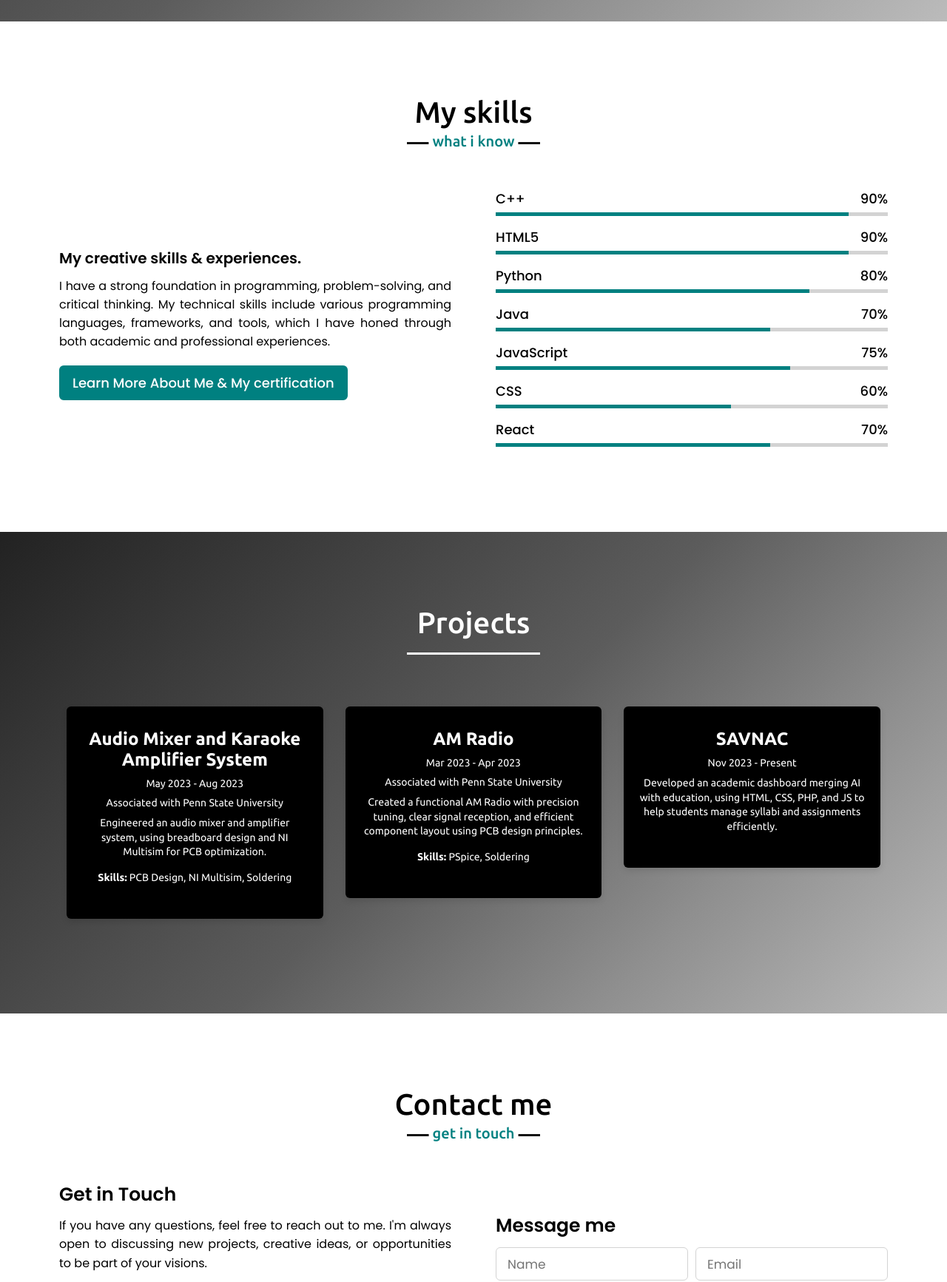
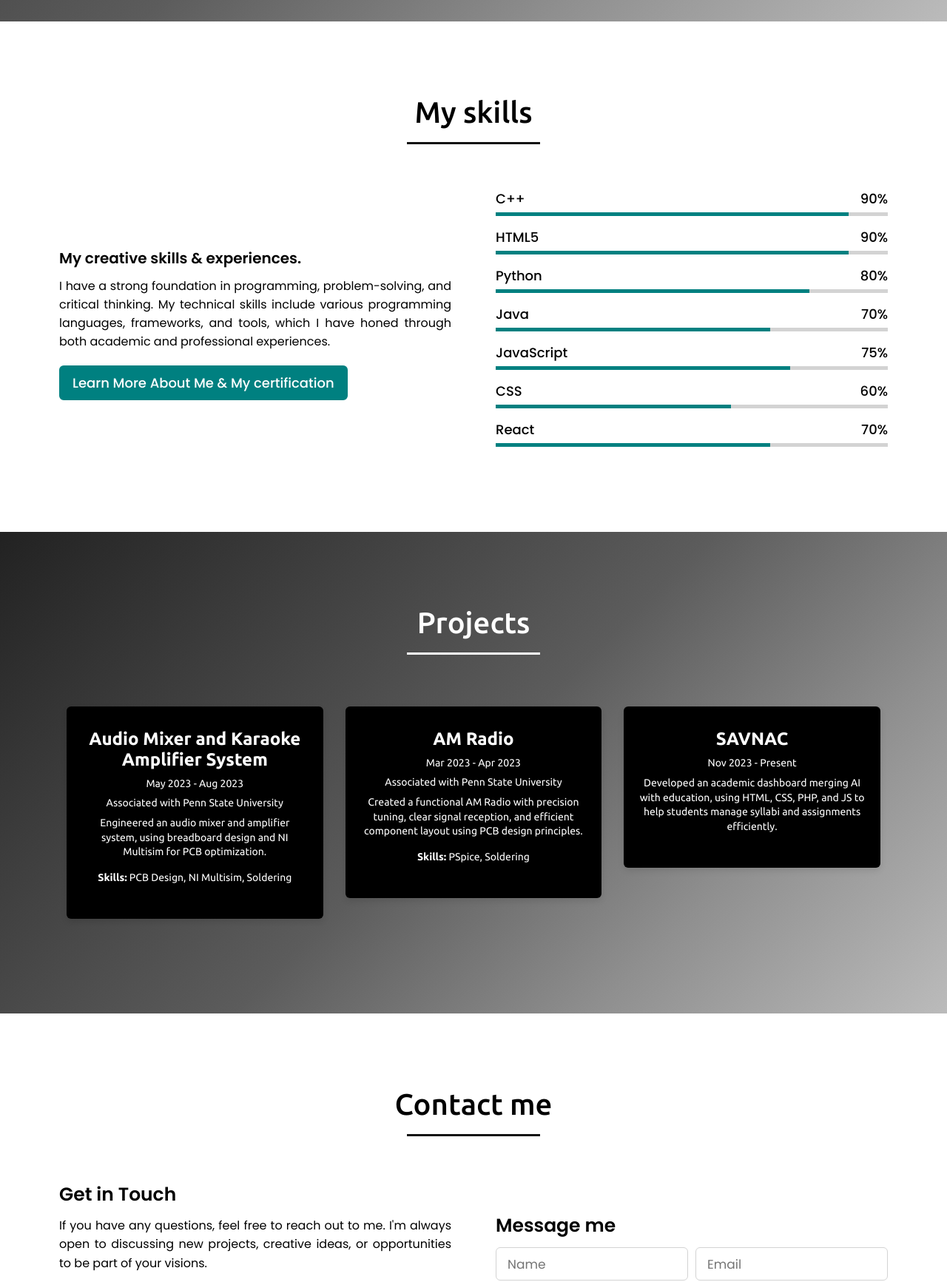
Before and after one commit to akashbalaji003/Portfolio, a plain HTML site: page index.html in a window 1280 px wide. Shown: the part 2460-4193 px from the top of the page at 74% size. Drawn offline with nearby package versions, Linux system fonts and the light colour scheme.

```diff
--- a/style.css
+++ b/style.css
@@ -443,7 +443,7 @@
 
 /* Skills section styling */
 .skills .title::after {
-    content: "what i know";
+    content: "";
 }
 
 .skills .skills-content .column {
@@ -647,7 +647,7 @@
 
 /* Contact section styling */
 .contact .title::after {
-    content: "get in touch";
+    content: "";
 }
 
 .contact .contact-content {
```
